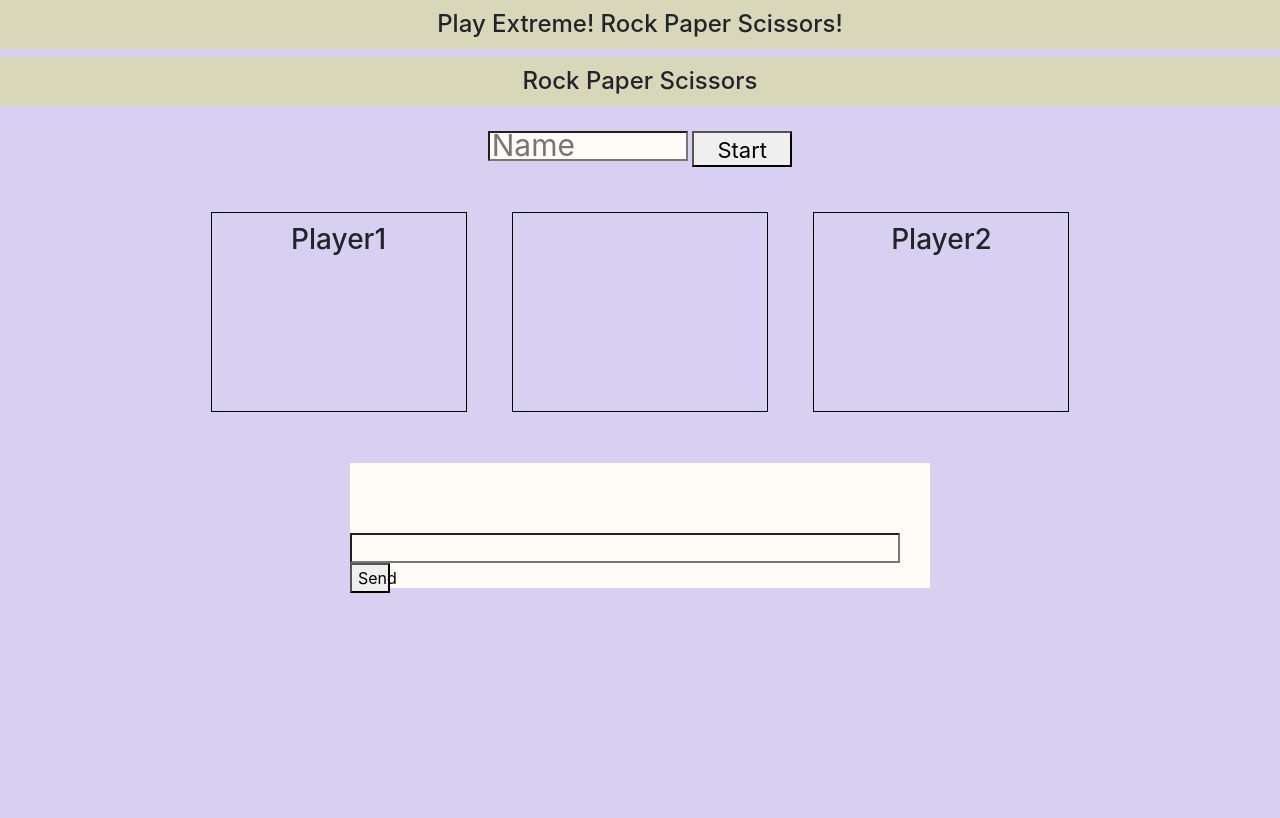
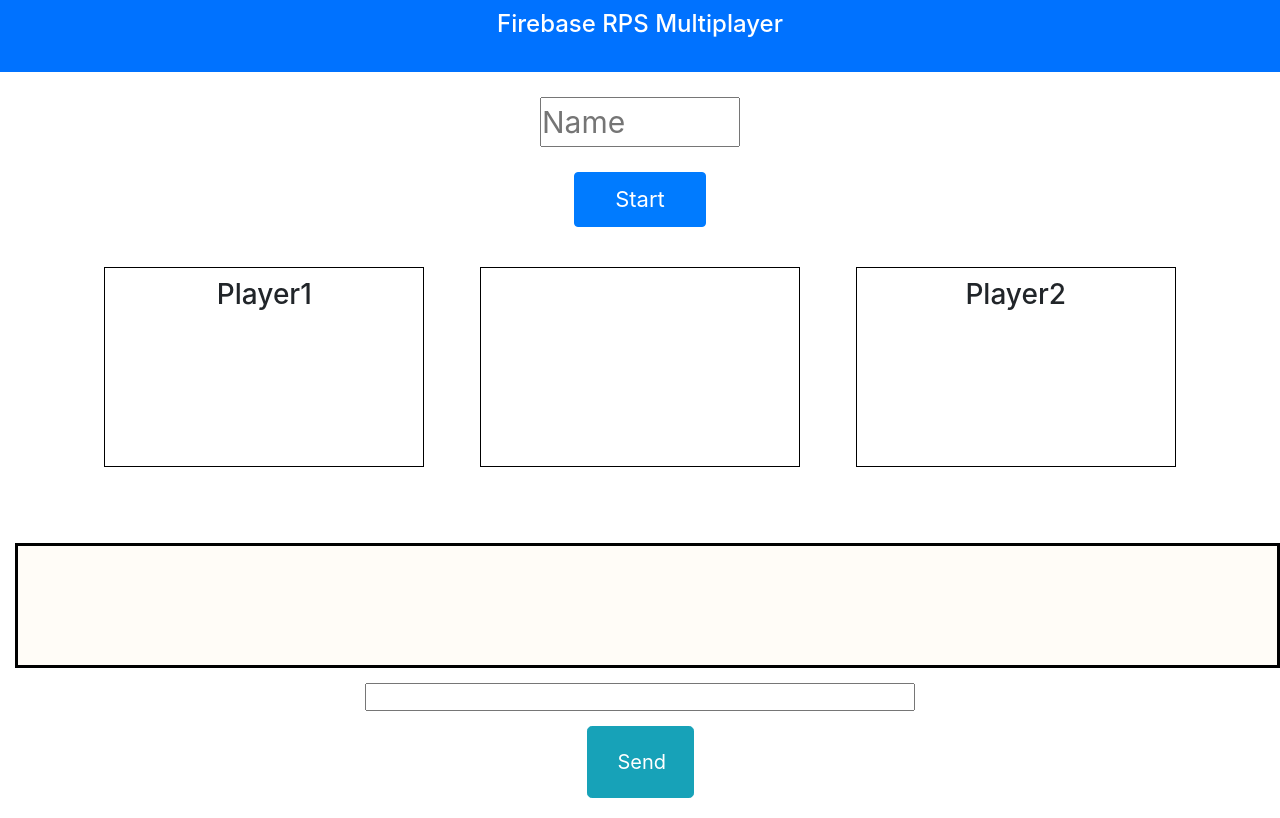
Before and after one commit to pnoonan32/RPS-Multiplayer, a plain HTML site: page index.html in a window 1280 px wide. Drawn offline with nearby package versions, Linux system fonts and the light colour scheme; no server answers.

Commit message:
Updated 7/27/2018 (4:39 am) Application is up and running, still a little disfuntional

```diff
--- a/assets/css/style.css
+++ b/assets/css/style.css
@@ -1,73 +1,46 @@
-body {
-    /* Visual */
-    background-color: #d7d0f0;
-  }
+* {
+    padding: 0;
+    margin: 0;
+}
 
   header {
-    /* Visual */
-    background-color: #d8d7b9;
+    background-color: #0072ff;
+    color: white;
+    padding-bottom: 15px;
   }
 
   h1 {
-    /* Visual */
     padding: 10px;
-
-    /* Typography */
     font-size: 24px;
     text-align: center;
   }
 
   h2 {
-    /* Typography */
     font-size: 18px;
   }
 
-  input {
-    /* Visual */
-    background-color: #fffcf7;
-  }
 
-  #sizer {
-    /* Box-model */
-    width: 1024px;
 
-    /* Positioning */
-    margin: 0 auto;
-  }
 
   /***********************************
                 SwapZone
   ***********************************/
 
   #swap-zone {
-    /* Box-model */
-    width: 75%;
-
-    /* Positioning */
     margin: 25px auto;
-
-    /* Typography */
     text-align: center;
   }
 
   #swap-zone input {
-    /* Box-model */
     width: 200px;
-    height: 30px;
-
-    /* Typography */
+    height: 50px;
     font-size: 30px;
   }
 
   #swap-zone button {
-    /* Box-model */
     width: 100px;
     height: 36px;
-
-    /* Typography */
     font-size: 22px;
-
-    /* Positioning */
     vertical-align: top;
   }
 
@@ -76,13 +49,8 @@
   ***********************************/
 
   #current-turn {
-    /* Box-model */
     width: 75%;
-
-    /* Positioning */
     margin: 15px auto;
-
-    /* Typography */
     text-align: center;
   }
 
@@ -90,7 +58,6 @@
                 GameDiv
   ***********************************/
   #game-div {
-    /* Typography */
     text-align: center;
   }
 
@@ -99,71 +66,46 @@
   #player2 {
     position: relative;
     display: inline-block;
-
-    /* Box-model */
     width: 25%;
     height: 200px;
     box-sizing: border-box;
     padding: 10px;
-
-    /* Positioning */
     margin: 2%;
-
-    /* Typography */
     text-align: center;
     vertical-align: top;
-
-    /* Visual */
     border: 1px solid #000;
   }
 
   #player1-name,
   #player2-name {
-    /* Positioning */
     margin-bottom: 15px;
-
-    /* Typography */
     font-size: 28px;
   }
 
   #player1-chosen,
   #player2-chosen {
-    /* Positioning */
     margin-top: 25px;
-
-    /* Typography */
     font-size: 60px;
   }
 
   li {
-    /* Positioning */
     margin: 12px 0;
-
-    /* Typography */
     font-size: 24px;
   }
 
   .outcomes {
-    /* Positioning */
     position: absolute;
     bottom: 10px;
-
-    /* Box-model */
     width: 90%;
-
-    /* Typography */
     text-align: center;
   }
 
-  .outcome-trackers { /* Box-model */
+  .outcome-trackers {
     display: inline-block;
   }
 
   #result h2 {
-    /* Positioning */
     margin-top: 20px;
-
-    /* Typography */
     font-size: 30px;
   }
 
@@ -171,57 +113,51 @@
               Chatbox
   ***********************************/
 
-  #chat {
-    /* Positioning */
-    position: relative;
 
-    /* Box-model */
-    width: 600px;
-    height: 150px;
-
-    /* Visual */
-    padding: 10px;
-    margin: 20px auto;
+  #chat-messages {
+    margin-left: 15px;
+    height: 125px;
+    overflow: auto;
+    background-color: #fffcf7;
+    margin-top: 50px;
+    border: 3px solid black;
   }
 
-  #chat-messages {
-    /* Box-model */
-    height: 125px;
-    overflow: auto;
-
-    /* Visual */
-    background-color: #fffcf7;
-  }
-
-  #chat-bar {
-    /* Positioning */
+  /* #chat-bar {
     position: absolute;
     bottom: 10px;
-  }
+  } */
 
   #chat-input {
-    /* Box-model */
     width: 550px;
+    margin: 15px;
   }
 
   #chat-send {
-    /* Box-model */
     width: 40px;
   }
 
+  button#chat-send {
+    padding: 20px;
+    padding-left: 30px;
+    padding-right: 75px;
+    margin-bottom: 20px;
+  }
+
+  button#start{
+    padding: 10px 40px;
+    font-size: 22px;
+  }
+
   .player1 {
-    /* Visual */
     color: #419d78;
   }
 
   .player2 {
-    /* Visual */
     color: #2d3047;
   }
 
   .player0 {
     color: #000;
-
-    /* Visual */
     background-color: #d3d3d3;
   }
--- a/assets/javascript/app.js
+++ b/assets/javascript/app.js
@@ -8,9 +8,10 @@
   messagingSenderId: "194931602404"
 };
 
-let database = firebase.database();
 
 firebase.initializeApp(config);
+
+let database = firebase.database();
 
 var chatData = database.ref("/chat");
 var playersReference = database.ref("players");
@@ -135,7 +136,7 @@
 });
 
 // Tracks changes in key which contains player objects
-playersRef.on("value", function(snapshot) {
+playersReference.on("value", function(snapshot) {
   // length of the 'players' array
   currentPlayers = snapshot.numChildren();
 
@@ -243,14 +244,14 @@
       $("#player1 ul").empty();
       $("#player2 ul").empty();
       $("#current-turn").html("<h2>Waiting for another player to join.</h2>");
-      $("#player2").css("border", "1px solid black");
-      $("#player1").css("border", "1px solid black");
+      // $("#player2").css("border", "1px solid black");
+      // $("#player1").css("border", "1px solid black");
     }
   }
 });
 
 // When a player joins, checks to see if there are two players now. If yes, then it will start the game.
-playersRef.on("child_added", function(snapshot) {
+playersReference.on("child_added", function(snapshot) {
   if (currentPlayers === 1) {
     // set turn to 1, which starts the game
     currentTurnReference.set(1);
@@ -300,7 +301,7 @@
 
     // Remove name input box and show current player number.
     $("#swap-zone").html(
-      "<h2>Hi " + username + "! You are Player " + playerNum + "</h2>"
+      "<h2>Hi " + username + "! You are Player " + playerNumber + "</h2>"
     );
   } else {
     // If current players is "2", will not allow the player to join
--- a/index.html
+++ b/index.html
@@ -15,20 +15,15 @@
 </head>
 
 <header>
-    <div class = "container">
-       <h1 style = "text-align: center" >Play Extreme! Rock Paper Scissors!</h1>
-    </div>
+    <h1 style="text-align: center">Firebase RPS Multiplayer</h1>
 </header>
 
 
-<header>
-    <h1>Rock Paper Scissors</h1>
-  </header>
-
-  <div id="sizer">
-
-    <div id="swap-zone"><input id="username" placeholder="Name"/>
-      <button id="start">Start</button>
+<div id="swap-zone">
+    <input id="username" placeholder="Name">
+</div>
+<div id="startButtonDiv" class="mx-auto text-center">
+    <button id="start" class="mx-auto text-center btn btn-primary">Start</button>
 </div>
 
 <div id="current-turn"></div>
@@ -64,9 +59,13 @@
 <div id="chat">
     <div id="chat-messages"></div>
     <div id="chat-bar">
-        <input id="chat-input" />
-        <button id="chat-send">Send</button>
+        <div id="chatInputDiv" class="mx-auto text-center">
+        <input id="chat-input" class="mx-auto text-center">
     </div>
+    </div>
+</div>
+<div id="chatButtonDiv" class="mx-auto text-center">
+    <button id="chat-send" class="mx-auto text-center btn btn-info btn-lg">Send</button>
 </div>
 
 </div>
```
Lines whose indentation alone changed are shown as unchanged.
